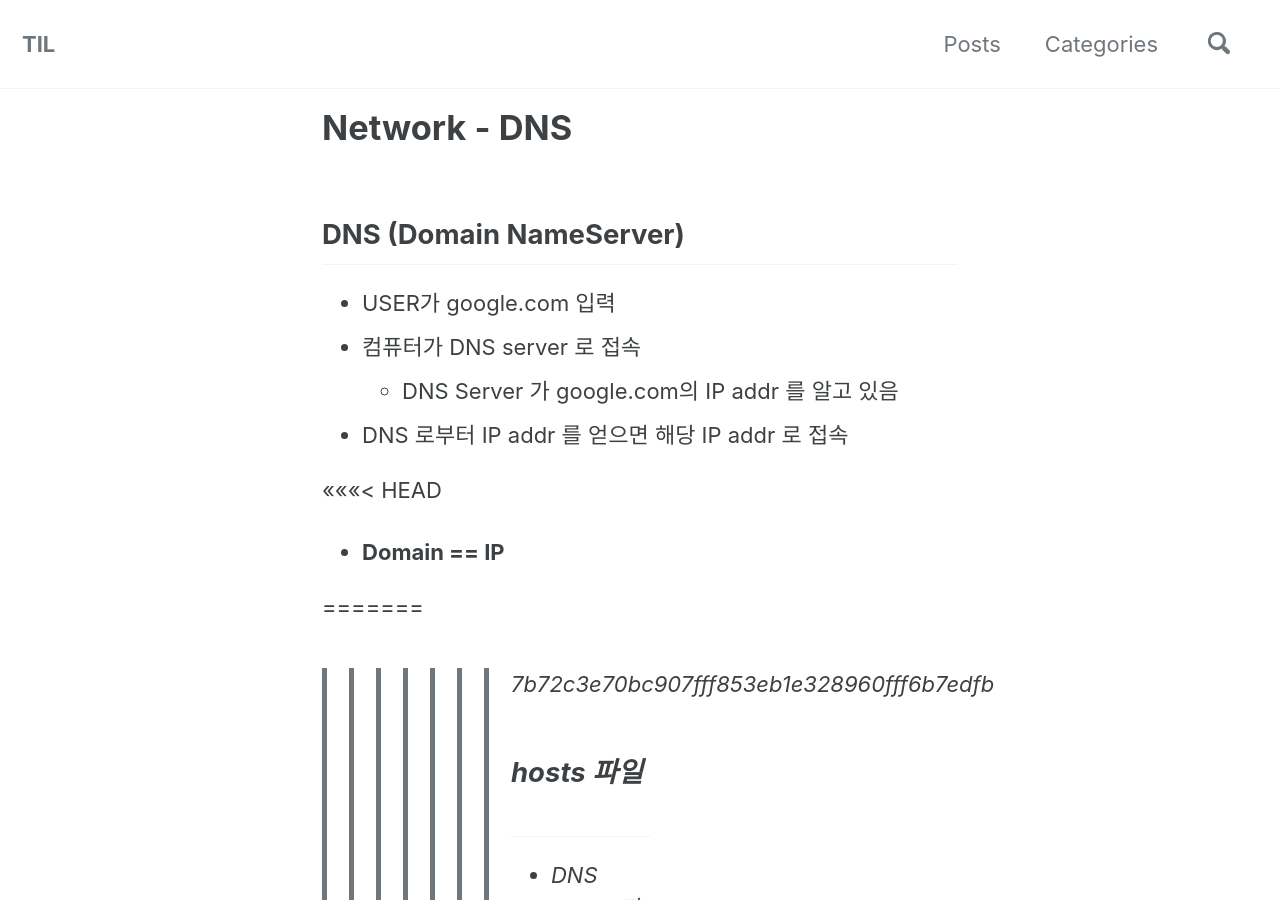
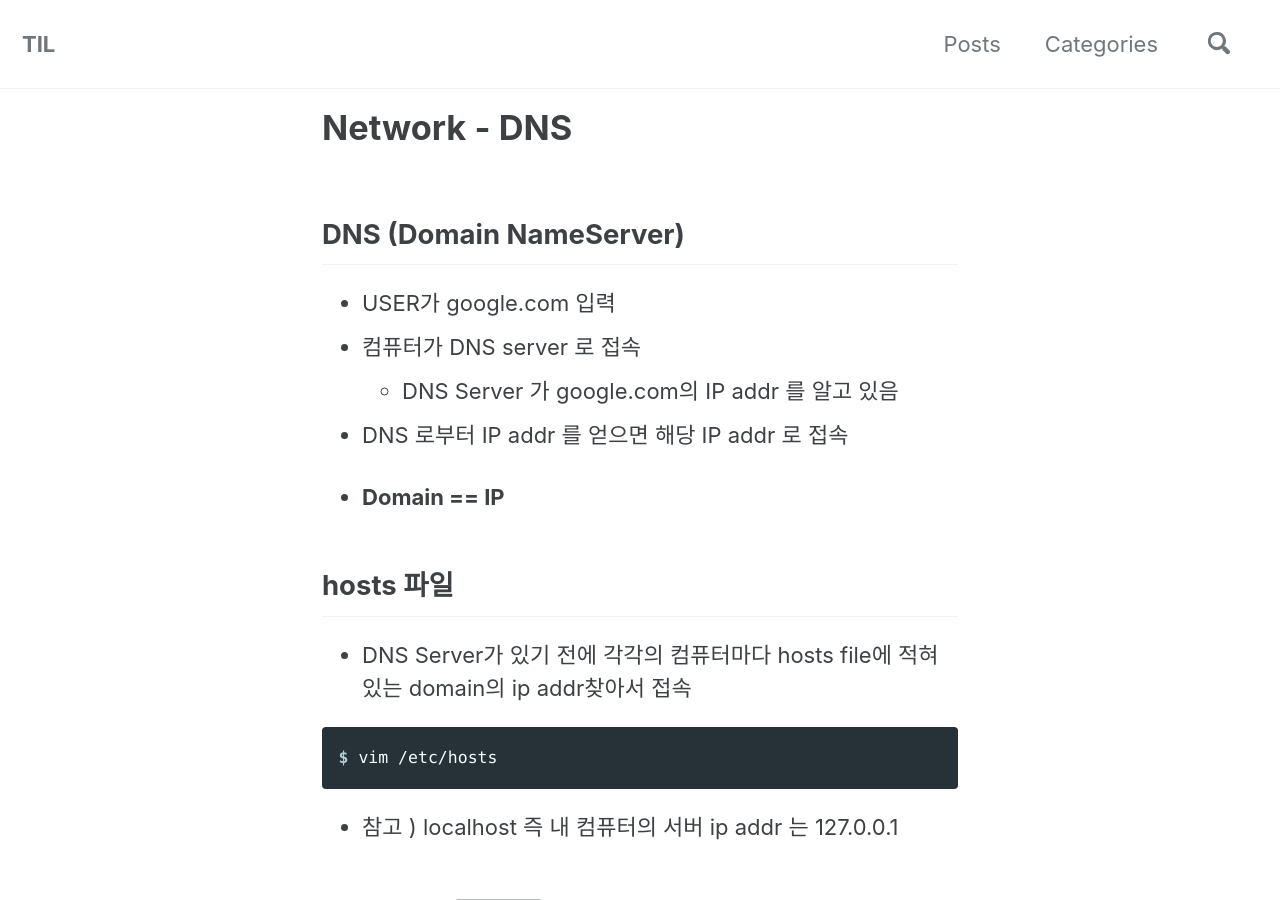
Before and after one commit to sujinsjlee/TIL, a Jekyll site: the page built from _posts/2021-09-13-Network_dns.md, in a window 1280 px wide and 900 px high. Built offline with Jekyll 4.4.1, drawn with Linux system fonts in a browser that asks for light colours; cached includes are drawn as plain includes; nearby versions of some CDN libraries.

Commit message:
[network] dns

```diff
--- a/_posts/2021-09-13-Network_dns.md
+++ b/_posts/2021-09-13-Network_dns.md
@@ -13,11 +13,8 @@ tags:
   - DNS Server 가 google.com의 IP addr 를 알고 있음
 - DNS 로부터 IP addr 를 얻으면 해당 IP addr 로 접속
 
-<<<<<<< HEAD
 - **Domain == IP**
 
-=======
->>>>>>> 7b72c3e70bc907fff853eb1e328960fff6b7edfb
 ## hosts 파일
 - DNS Server가 있기 전에 각각의 컴퓨터마다 hosts file에 적혀있는 domain의 ip addr찾아서 접속
 
```
